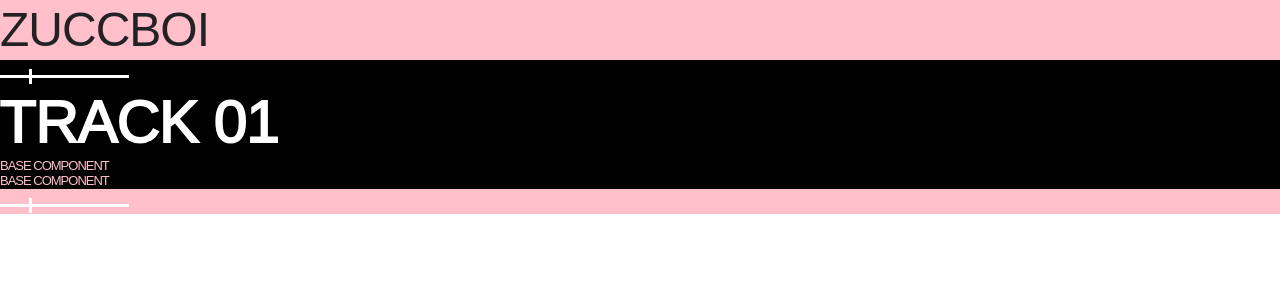
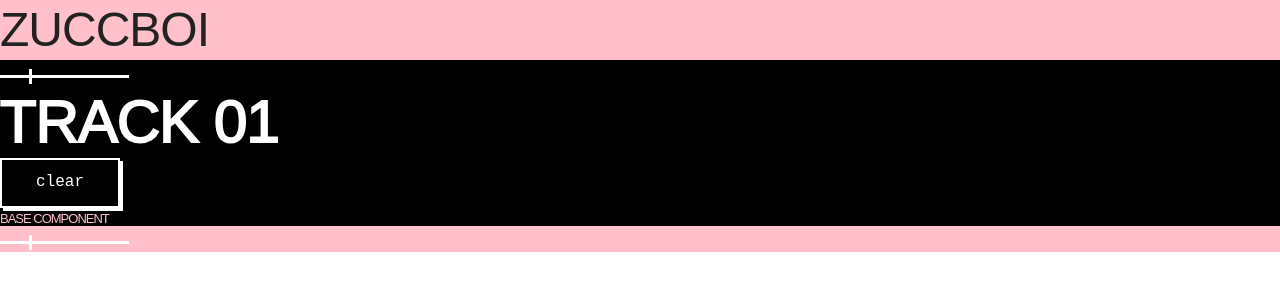
Before and after one commit to huntercaron/banger, a React (Create React App) app: page / in a window 1280 px wide. Shown: the top 300 px of the page. Built offline with nearby package versions, Linux system fonts and the light colour scheme; no server answers.

Commit message:
clear button styles

```diff
--- a/src/components/ClearButton/index.js
+++ b/src/components/ClearButton/index.js
@@ -3,11 +3,52 @@ import styled from 'styled-components';
 
 const Wrapper = styled.div`
     background-color: transparent;
+    position: relative;
 
     h1 {
       font-size: 1.3rem;
       color: pink;
     }
+
+    .clear_button {
+      position: relative;
+      height: 53px;
+      width: 123px;
+    }
+
+    .clear_button:hover .shadow {
+      left: 0;
+      top: 0;
+    }
+
+    .clear {
+      width: 120px;
+      height: 50px;
+      background: black;
+      color: white;
+      -webkit-box-shadow: none;
+      border: 2px solid white;
+      position: absolute;
+      left: 0;
+      top: 0;
+      z-index:1;
+      font-family: 'Source Code Pro', monospace;
+      outline: none;
+    }
+
+    .shadow {
+      position: absolute;
+      width: 120px;
+      height: 50px;
+      background: white;
+      border: 2px solid white;
+      left: 3px;
+      top: 3px;
+      transition: all 0.3s ease;
+    }
+
+
+
 `
 
 class ClearButton extends Component {
@@ -28,7 +69,10 @@ class ClearButton extends Component {
     render() {
       return (
           <Wrapper {...this.props}>
-            <h1>BASE COMPONENT</h1>
+            <div className="clear_button">
+              <button className="clear" onClick={this.clearMusic}>clear</button>
+              <button className="shadow"></button>
+            </div>
           </Wrapper>
       )
     }
--- a/src/index.css
+++ b/src/index.css
@@ -30,7 +30,6 @@ body {
     text-rendering: optimizeLegibility;
 }
 
-
 /* Typography
 –––––––––––––––––––––––––––––––––––––––––––––––––– */
 
@@ -53,6 +52,9 @@ h4 { font-size: 2.4rem; line-height: 1.35; letter-spacing: -.08rem; }
 h5 { font-size: 1.8rem; line-height: 1.5;  letter-spacing: -.05rem; }
 h6 { font-size: 1.6rem; line-height: 1.6;  letter-spacing: 0; }
 
+@import url('https://fonts.googleapis.com/css?family=Source+Code+Pro');
+
+
 
 /* Links
 –––––––––––––––––––––––––––––––––––––––––––––––––– */
```
